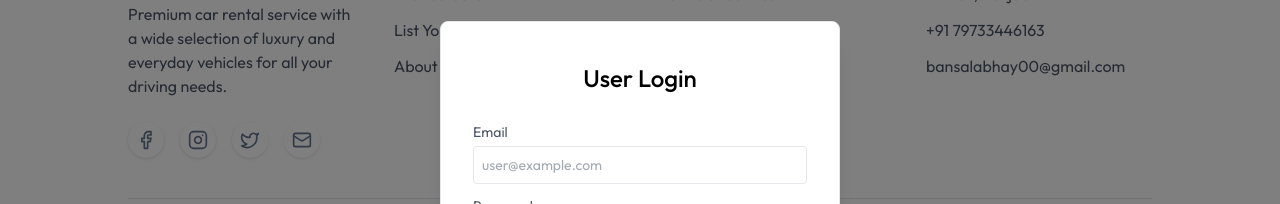
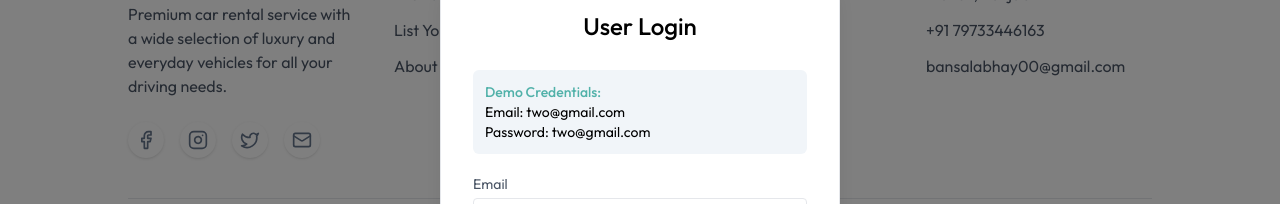
Before and after one commit to Targter/RIDEME-carRental, a React (Vite) app in the folder client/: page /car-details/1 in a window 1280 px wide. Both pictures are taken after a click on the button "Login". Shown: the part 188-392 px from the top of the page. Built offline with nearby package versions, Linux system fonts and the light colour scheme; no server answers.

Commit message:
toast update

```diff
--- a/client/src/components/Login.jsx
+++ b/client/src/components/Login.jsx
@@ -9,101 +9,201 @@
 //   const [name, setName] = React.useState("");
 //   const [email, setEmail] = React.useState("");
 //   const [password, setPassword] = React.useState("");
+//   const [drivingLicense, setDrivingLicense] = React.useState("");
+//   const [errors, setErrors] = React.useState({});
+
+//   const validateDrivingLicense = (license) => {
+//     // Basic validation - adjust based on your country's license format
+//     const regex = /^[A-Z9]{5}\d{6}[A-Z9]{2}\d[A-Z]{2}$/; // Example format for Indian license
+//     return regex.test(license);
+//   };
+
+//   const validateForm = () => {
+//     const newErrors = {};
+
+//     if (state === "register") {
+//       if (!name.trim()) {
+//         newErrors.name = "Name is required";
+//       }
+
+//       if (!drivingLicense.trim()) {
+//         newErrors.drivingLicense = "Driving license is required";
+//       } else if (!validateDrivingLicense(drivingLicense)) {
+//         newErrors.drivingLicense = "Invalid driving license format";
+//       }
+//     }
+
+//     if (!email.trim()) {
+//       newErrors.email = "Email is required";
+//     } else if (!/^\S+@\S+\.\S+$/.test(email)) {
+//       newErrors.email = "Invalid email format";
+//     }
+
+//     if (!password) {
+//       newErrors.password = "Password is required";
+//     } else if (password.length < 6) {
+//       newErrors.password = "Password must be at least 6 characters";
+//     }
+
+//     setErrors(newErrors);
+//     return Object.keys(newErrors).length === 0;
+//   };
 
 //   const onSubmitHandler = async (event) => {
 //     try {
 //       event.preventDefault();
-//       console.log("state:in Login.jsx", state);
-//       const { data } = await axios.post(`/api/user/${state}`, {
-//         name,
-//         email,
-//         password,
-//       });
+
+//       if (!validateForm()) return;
+
+//       const payload =
+//         state === "login"
+//           ? { email, password }
+//           : { name, email, password, drivingLicense };
+
+//       const { data } = await axios.post(`/api/user/${state}`, payload);
 
 //       if (data.success) {
 //         navigate("/");
 //         setToken(data.token);
 //         localStorage.setItem("token", data.token);
 //         setShowLogin(false);
+//         toast.success(`Welcome ${data.user?.name || ""}!`);
 //       } else {
 //         toast.error(data.message);
 //       }
 //     } catch (error) {
-//       toast.error(error.message);
+//       toast.error(error.response?.data?.message || error.message);
 //     }
 //   };
 
 //   return (
 //     <div
 //       onClick={() => setShowLogin(false)}
-//       className="fixed top-0 bottom-0 left-0 right-0 z-100 flex items-center text-sm text-gray-600 bg-black/50"
+//       className="fixed top-0 bottom-0 left-0 right-0 z-50 flex items-center text-sm text-gray-600 bg-black/50"
 //     >
 //       <form
 //         onSubmit={onSubmitHandler}
 //         onClick={(e) => e.stopPropagation()}
-//         className="flex flex-col gap-4 m-auto items-start p-8 py-12 w-80 sm:w-[352px] rounded-lg shadow-xl border border-gray-200 bg-white"
+//         className="flex flex-col gap-3 m-auto items-start p-8 py-10 w-80 sm:w-[400px] rounded-lg shadow-xl border border-gray-200 bg-white"
 //       >
-//         <p className="text-2xl font-medium m-auto text-black">
+//         <p className="text-2xl font-medium m-auto text-black mb-4">
 //           <span className="text-black">User</span>{" "}
 //           {state === "login" ? "Login" : "Sign Up"}
 //         </p>
+
 //         {state === "register" && (
-//           <div className="w-full">
-//             <p>Name</p>
-//             <input
-//               onChange={(e) => setName(e.target.value)}
-//               value={name}
-//               placeholder="type here"
-//               className="border border-gray-200 rounded w-full p-2 mt-1 outline-black"
-//               type="text"
-//               required
-//             />
-//           </div>
+//           <>
+//             <div className="w-full">
+//               <label className="block mb-1">Full Name</label>
+//               <input
+//                 onChange={(e) => setName(e.target.value)}
+//                 value={name}
+//                 placeholder="John Doe"
+//                 className={`border ${
+//                   errors.name ? "border-red-500" : "border-gray-200"
+//                 } rounded w-full p-2 outline-black`}
+//                 type="text"
+//                 required
+//               />
+//               {errors.name && (
+//                 <p className="text-red-500 text-xs mt-1">{errors.name}</p>
+//               )}
+//             </div>
+
+//             <div className="w-full">
+//               <label className="block mb-1">Driving License Number</label>
+//               <input
+//                 onChange={(e) =>
+//                   setDrivingLicense(e.target.value.toUpperCase())
+//                 }
+//                 value={drivingLicense}
+//                 placeholder="DL-1234567890"
+//                 className={`border ${
+//                   errors.drivingLicense ? "border-red-500" : "border-gray-200"
+//                 } rounded w-full p-2 outline-black`}
+//                 type="text"
+//                 required
+//               />
+//               {errors.drivingLicense && (
+//                 <p className="text-red-500 text-xs mt-1">
+//                   {errors.drivingLicense}
+//                 </p>
+//               )}
+//               <p className="text-xs text-gray-500 mt-1">
+//                 Format: Typically 15-16 alphanumeric characters
+//               </p>
+//             </div>
+//           </>
 //         )}
-//         <div className="w-full ">
-//           <p>Email</p>
+
+//         <div className="w-full">
+//           <label className="block mb-1">Email</label>
 //           <input
 //             onChange={(e) => setEmail(e.target.value)}
 //             value={email}
-//             placeholder="type here"
-//             className="border border-gray-200 rounded w-full p-2 mt-1 outline-black"
+//             placeholder="user@example.com"
+//             className={`border ${
+//               errors.email ? "border-red-500" : "border-gray-200"
+//             } rounded w-full p-2 outline-black`}
 //             type="email"
 //             required
 //           />
+//           {errors.email && (
+//             <p className="text-red-500 text-xs mt-1">{errors.email}</p>
+//           )}
 //         </div>
-//         <div className="w-full ">
-//           <p>Password</p>
+
+//         <div className="w-full">
+//           <label className="block mb-1">Password</label>
 //           <input
 //             onChange={(e) => setPassword(e.target.value)}
 //             value={password}
-//             placeholder="type here"
-//             className="border border-gray-200 rounded w-full p-2 mt-1 outline-black"
+//             placeholder="••••••••"
+//             className={`border ${
+//               errors.password ? "border-red-500" : "border-gray-200"
+//             } rounded w-full p-2 outline-black`}
 //             type="password"
 //             required
 //           />
+//           {errors.password && (
+//             <p className="text-red-500 text-xs mt-1">{errors.password}</p>
+//           )}
 //         </div>
-//         {state === "register" ? (
-//           <p>
-//             Already have account?{" "}
-//             <span
-//               onClick={() => setState("login")}
-//               className="text-[#0d9488] cursor-pointer"
-//             >
-//               click here
-//             </span>
-//           </p>
-//         ) : (
-//           <p>
-//             Create an account?{" "}
-//             <span
-//               onClick={() => setState("register")}
-//               className="text-[#0d9488] cursor-pointer"
-//             >
-//               click here
-//             </span>
-//           </p>
-//         )}
-//         <button className="bg-[#0d9488] hover:bg-[rgba(13,148,136,0.9)] transition-all text-white w-full py-2 rounded-md cursor-pointer">
+
+//         <div className="w-full text-center mt-2">
+//           {state === "register" ? (
+//             <p>
+//               Already have account?{" "}
+//               <span
+//                 onClick={() => {
+//                   setState("login");
+//                   setErrors({});
+//                 }}
+//                 className="text-[#0d9488] cursor-pointer hover:underline"
+//               >
+//                 Login here
+//               </span>
+//             </p>
+//           ) : (
+//             <p>
+//               Don't have an account?{" "}
+//               <span
+//                 onClick={() => {
+//                   setState("register");
+//                   setErrors({});
+//                 }}
+//                 className="text-[#0d9488] cursor-pointer hover:underline"
+//               >
+//                 Register here
+//               </span>
+//             </p>
+//           )}
+//         </div>
+
+//         <button
+//           type="submit"
+//           className="bg-[#0d9488] hover:bg-[#0b8279] transition-all text-white w-full py-2 rounded-md cursor-pointer mt-4"
+//         >
 //           {state === "register" ? "Create Account" : "Login"}
 //         </button>
 //       </form>
@@ -207,6 +307,15 @@ const Login = () => {
           <span className="text-black">User</span>{" "}
           {state === "login" ? "Login" : "Sign Up"}
         </p>
+
+        {/* Demo credentials disclaimer */}
+        <div className="w-full p-3 mb-2 bg-light rounded-md text-sm">
+          <p className="font-medium text-[rgba(13,148,136,0.7)]">
+            Demo Credentials:
+          </p>
+          <p className="text-black">Email: two@gmail.com</p>
+          <p className="text-black">Password: two@gmail.com</p>
+        </div>
 
         {state === "register" && (
           <>
--- a/client/src/pages/CarDetails.jsx
+++ b/client/src/pages/CarDetails.jsx
@@ -28,7 +28,7 @@ const CarDetails = () => {
         toast.success(data.message);
         navigate("/my-bookings");
       } else {
-        toast.error(data.message);
+        toast.error(data.message + "login required...");
       }
     } catch (error) {
       toast.error(error.message);
```
